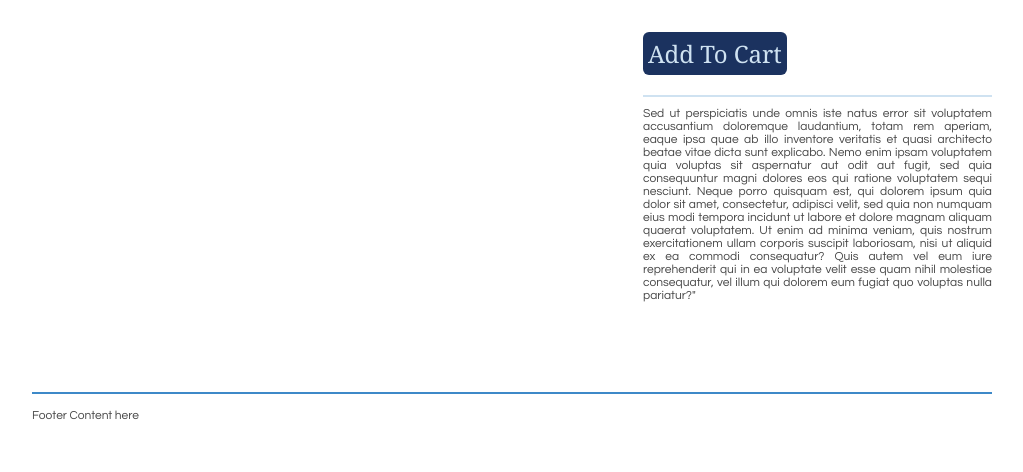
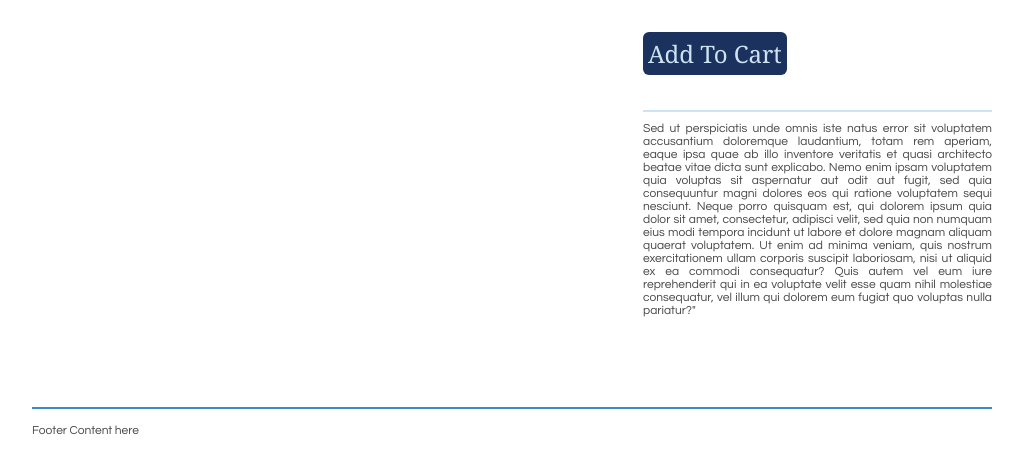
Before and after one commit to leemcalilly/Art-In-Apartments, a plain HTML site: page index.html in a window 1280 px wide. Shown: the part 467-939 px from the top of the page, without its empty margins (128-1151 px from the left). Drawn offline with nearby package versions, Linux system fonts and the light colour scheme.

Commit message:
tuning itemDescription top margin

```diff
--- a/css/style.css
+++ b/css/style.css
@@ -433,7 +433,7 @@ header nav li:hover ul li a:hover {
 	width:100%;
 	text-align:justify;
 	padding:10px 0 0 0;
-	margin:20px 0 0 0;
+	margin:35px 0 0 0;
 	x-border-top:2px solid #ecf3f9;
 	border-top:2px solid #cfe2f1;
 }
```
